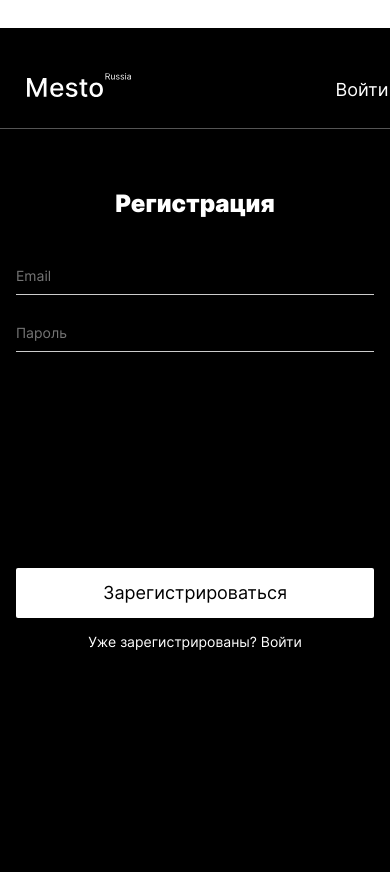
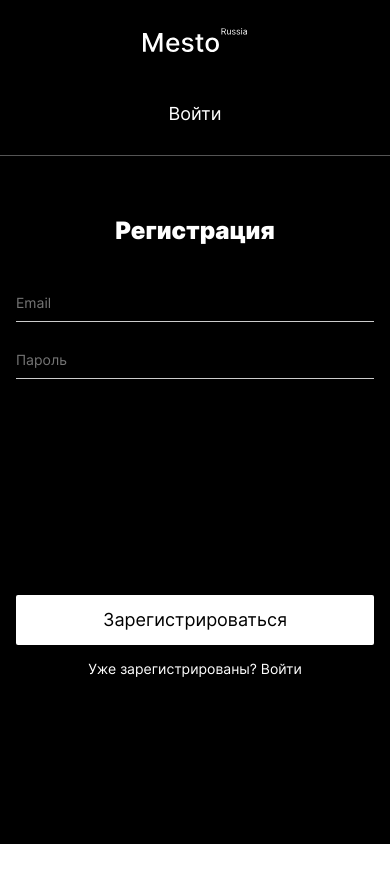
Before and after one commit to SergeyVorobyov31/react-mesto-api-full-gha, a React (Create React App) app in the folder frontend/: page /sign-up in a window 390 px wide. After the commit the page ends 844 px from the top, so only its background shows below. Built offline with nearby package versions, Linux system fonts and the light colour scheme.

Commit message:
feat: Реазиловать адаптивность

```diff
--- a/frontend/src/blocks/header/__button/header__button.css
+++ b/frontend/src/blocks/header/__button/header__button.css
@@ -12,8 +12,15 @@
     border: 0;
     transition: color .2s linear;
     text-decoration: none;
+    cursor: pointer;
 }
 
 .header__button:hover {
     color: #A9A9A9;
 }
+
+@media screen and (max-width: 649px) {
+    .header__button {
+        margin: 0 0 30px;
+   }
+}
--- a/frontend/src/blocks/header/__container/header__container.css
+++ b/frontend/src/blocks/header/__container/header__container.css
@@ -3,3 +3,16 @@
     justify-content: space-between;
     color: #fff;
 }
+
+@media screen and (min-width: 650px) and (max-width: 900px) {
+    .header__container {
+        margin-right: 30px;
+   }
+}
+
+@media screen and (max-width: 649px) {
+    .header__container {
+        flex-direction: column;
+        align-items: center;
+   }
+}
--- a/frontend/src/blocks/header/__email/header__email.css
+++ b/frontend/src/blocks/header/__email/header__email.css
@@ -7,3 +7,9 @@
     margin: 6px 24px 0 0;
     padding: 0;
 }
+
+@media screen and (max-width: 649px) {
+    .header__email {
+        margin: 0 0 20px;
+   }
+}
--- a/frontend/src/blocks/header/__logo/header__logo.css
+++ b/frontend/src/blocks/header/__logo/header__logo.css
@@ -4,9 +4,16 @@
     padding: 0;
 }
 
+@media screen and (min-width: 650px) and (max-width: 900px) {
+    .header__logo {
+        max-width: 104px;
+        margin: 0 0 31px 30px;
+    }
+}
+
 @media screen and (max-width: 649px) {
     .header__logo {
         max-width: 104px;
-        margin: 0 0 31px 27px;
+        margin: 0 0 31px;
     }
 }
--- a/frontend/src/blocks/header/header.css
+++ b/frontend/src/blocks/header/header.css
@@ -8,8 +8,18 @@
     font-size: 0;
 }
 
+@media screen and (min-width: 650px) and (max-width: 900px) {
+    .header {
+        margin: 0 30px 40px;
+        padding: 28px 0 0;
+   }
+}
+
 @media screen and (max-width: 649px) {
     .header {
-        margin: 28px auto 42px;
+        flex-direction: column;
+        align-items: center;
+        margin: 0 0 42px;
+        padding: 28px 0 0;
    }
 }
--- a/frontend/src/blocks/page/page.css
+++ b/frontend/src/blocks/page/page.css
@@ -8,7 +8,7 @@
 
 @media screen and (min-width: 650px) and (max-width: 900px) {
     .page {
-        max-width: 90%;
+        max-width: 100%;
     }
 }
 
--- a/frontend/src/blocks/profile/profile.css
+++ b/frontend/src/blocks/profile/profile.css
@@ -4,6 +4,12 @@
     justify-content: space-between;
     align-items: center;
     margin: 0 auto 50px;
+}
+
+@media screen and (min-width: 650px) and (max-width: 900px) {
+    .profile {
+        margin: 0 30px 50px;
+   }
 }
 
 @media screen and (max-width: 649px) {
--- a/frontend/src/blocks/sign/__button/sign__button.css
+++ b/frontend/src/blocks/sign/__button/sign__button.css
@@ -1,4 +1,5 @@
 .sign__button {
+    min-width: 358px;
     min-height: 50px;
     background-color: #fff;
     color: #000;
@@ -14,3 +15,9 @@
 .sign__button:hover {
     opacity: 0.85;
 }
+
+@media screen and (max-width: 360px) {
+    .sign__button {
+        min-width: 280px;
+   }
+}
--- a/frontend/src/blocks/sign/__form/sign__form.css
+++ b/frontend/src/blocks/sign/__form/sign__form.css
@@ -1,6 +1,7 @@
 .sign__form {
     display: flex;
     flex-direction: column;
+    align-items: center;
     min-width: 358px;
     margin: 0 auto;
     text-align: center;
--- a/frontend/src/blocks/sign/__input/sign__input.css
+++ b/frontend/src/blocks/sign/__input/sign__input.css
@@ -17,3 +17,9 @@
 .sign__input:last-of-type {
     margin: 0 auto 216px;
 }
+
+@media screen and (max-width: 360px) {
+    .sign__input {
+        min-width: 280px;
+   }
+}
```
